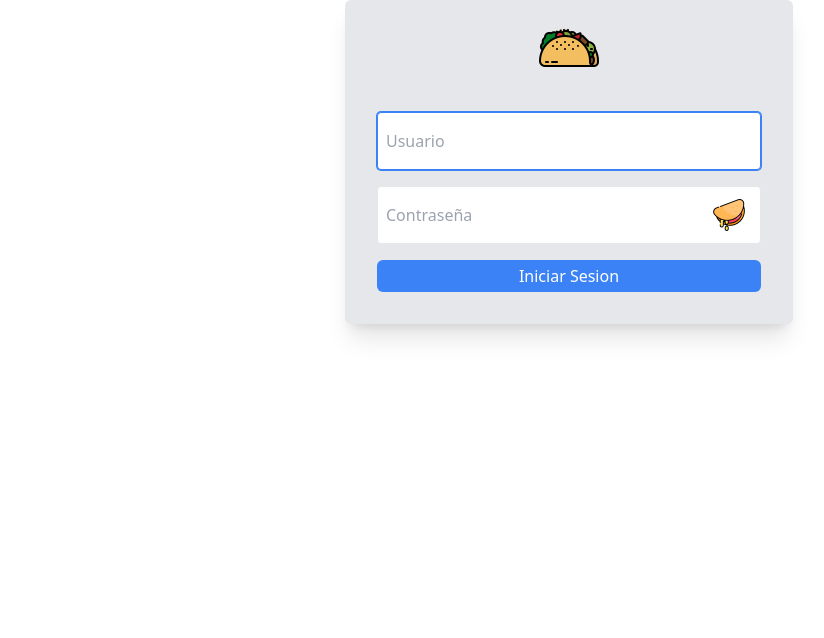
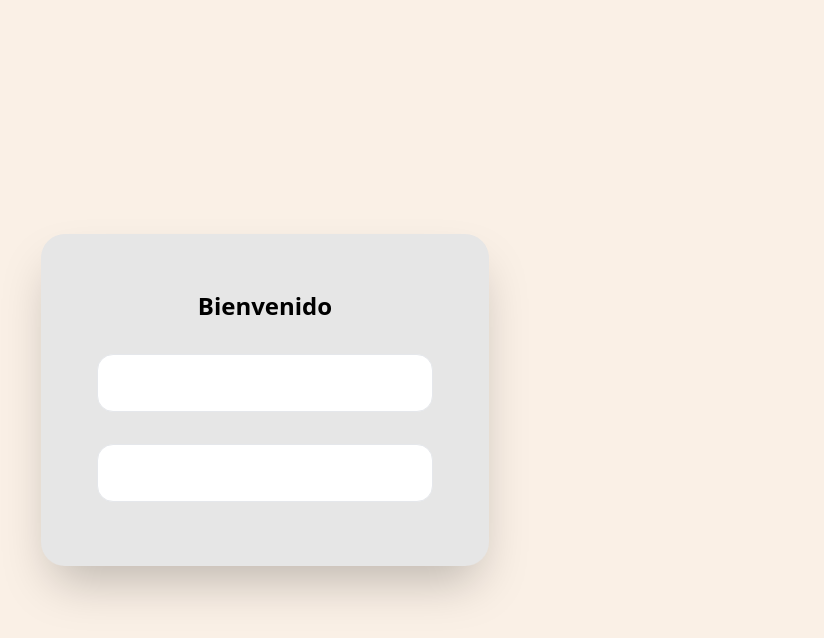
Before and after one commit to TamalitoDePuerco/front, a React (Vite) app in the folder TAQUERIA_EL_PRIMO/: page / in a window 1280 px wide. Shown: the top 638 px of the page, without its empty margins (71-895 px from the left). Built offline with nearby package versions, Linux system fonts and the light colour scheme.

Commit message:
modificacion login
se esta modificando el login

```diff
--- a/TAQUERIA_EL_PRIMO/src/login/login.jsx
+++ b/TAQUERIA_EL_PRIMO/src/login/login.jsx
@@ -1,6 +1,6 @@
 import taco from "../components/assets/taco.png";
 import quesadilla from "../components/assets/quesadilla.png";
-import tortilla from "../components/assets/tortilla.png"
+import tortilla from "../components/assets/tortilla.png";
 import { useState } from "react";
 
 function Login() {
@@ -11,46 +11,30 @@ function Login() {
   }
 
   return (
-    <div className="bg-gray-200 max-w-md mx-auto rounded-md shadow-xl">
-      <div className="grid justify-items-center">
-        <img src={taco} alt="" className="mt-4" />
+    <div className="relative flex flex-col justify-center min-h-screen overflow-hidden bg-[#FAF0E6]">
+      <div className="w-7/12 p-14 m-28 bg-[#E6E6E6] rounded-3xl shadow-2xl lg:max-w-md">
+        <h1 className="text-2xl font-semibold text-center ">Bienvenido</h1>
+        <form action="" className="mt-8 w-full">
+          <div className="mb-2">
+            <input type="email" className="block w-full px-4 py-4 mt-2  bg-white border rounded-2xl"/>
+          </div>
+          <div className="mb-2">
+            <input type="email" className="block w-full px-4 py-4 mt-8  bg-white border rounded-2xl"/>
+          </div>
+        </form>
       </div>
-      <form className="p-8 mb-1 grid">
-
-        <div className=" w-full rounded-md relative">
-        <input
-          type="text"
-          placeholder="Usuario"
-          autoFocus
-          className="w-full px-2 py-4 text-base border rounded outline-none focus:ring-blue-500 focus:border-blue-500 focus:ring-1 mb-4"
-        />
-        </div>
-
-
-        <div className=" w-full mb-4 rounded-md relative">
-          <input
-            type={contrasenaVisible ? "text" : "password"}
-            placeholder="Contraseña"
-            className="w-full px-2 py-4 text-base border rounded outline-none focus:ring-blue-500 focus:border-blue-500 focus:ring-1"
-          />
-
-          <button type="button"
-            className="absolute inset-y-0 right-0 flex items-center px-4 text-gray-600"
-            onClick={verContrasena}
-          >
-            {contrasenaVisible ? (
-              <img src={tortilla} alt="Tortilla" height="20px" width="32px"/>
-            ) : (
-              <img src={quesadilla} alt="Quesadilla" height="20px" width="32px"/>
-            )}
-          </button>
-        </div>
-        <button className="bg-blue-500 rounded-md text-white px-3 py-1">
-          Iniciar Sesion
-        </button>
-      </form>
     </div>
   );
 }
 
+//<button type="button"
+//className="absolute inset-y-0 right-0 flex items-center px-4 text-gray-600"
+//onClick={verContrasena}
+//>
+//{contrasenaVisible ? (
+//  <img src={tortilla} alt="Tortilla" height="20px" width="32px"/>
+//) : (
+//  <img src={quesadilla} alt="Quesadilla" height="20px" width="32px"/>
+//)}
+//</button>
 export default Login;
```
